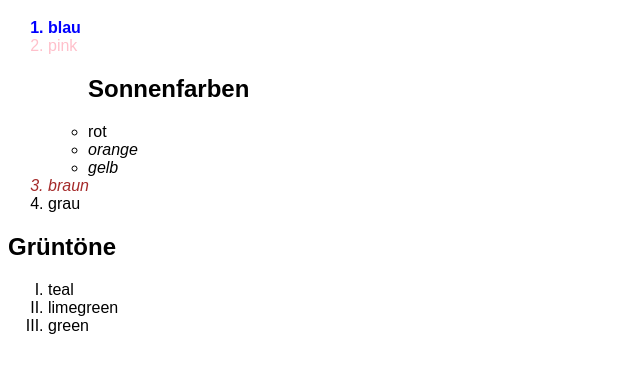
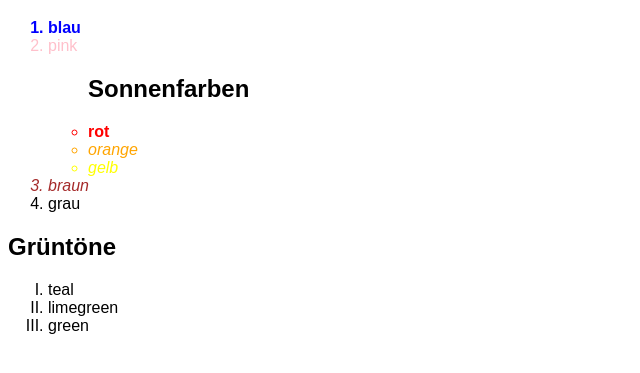
Before and after one commit to Sammeeey/neuefischeTask, a plain HTML site: page index.html in a window 1280 px wide. Shown: the part 61-434 px from the top of the page, without its empty margins (0-640 px from the left). Drawn offline with Linux system fonts and the light colour scheme.

Commit message:
style sonnenfarben color

```diff
--- a/styles.css
+++ b/styles.css
@@ -19,9 +19,19 @@ ul li:nth-last-child(-n+2), #braun {
 #pink {
     color: pink
 }
-/* #farben-list li:nth-child(2) {
-    color: pink;
-} */
+
+ul li:first-of-type {
+    color: red;
+    font-weight: 800;
+}
+
+ul li:nth-child(3) {
+    color: orange;
+}
+
+ul li:last-child {
+    color: yellow;
+}
 
 #braun {
     color: brown
```
